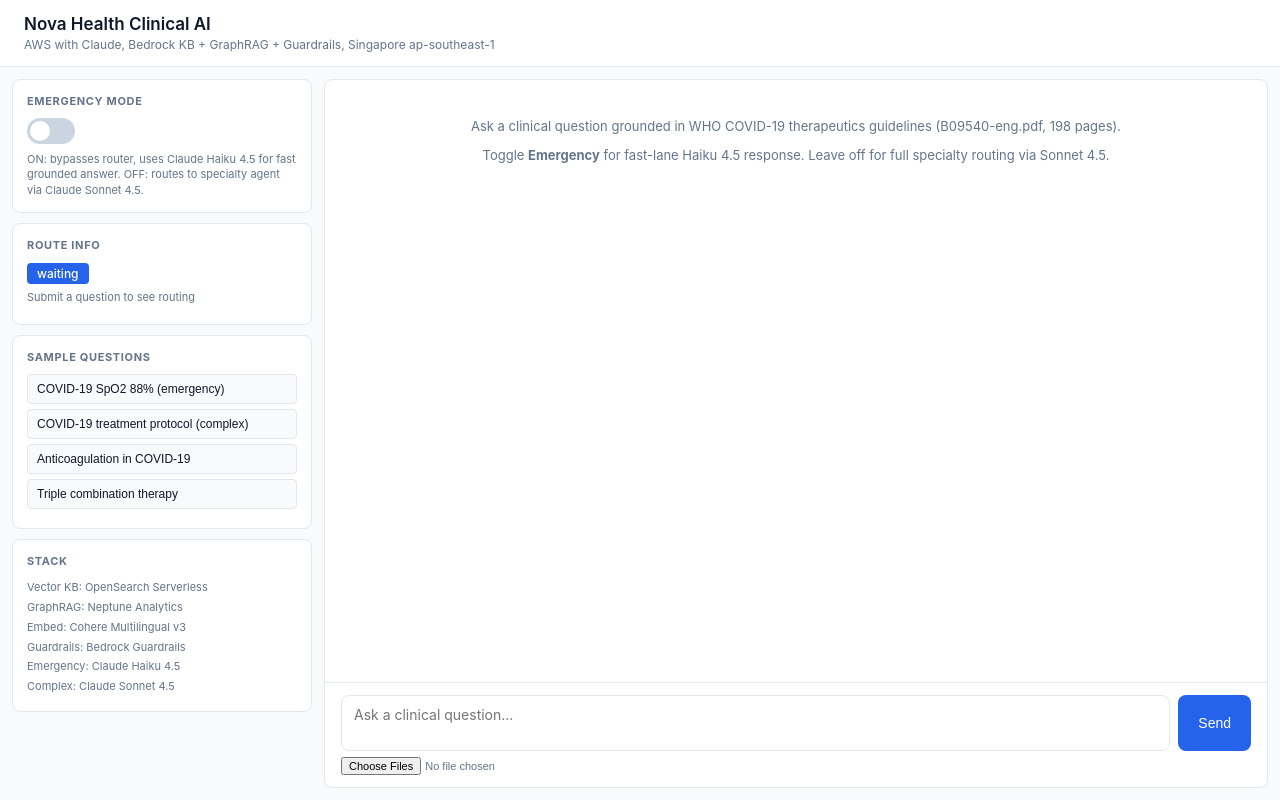
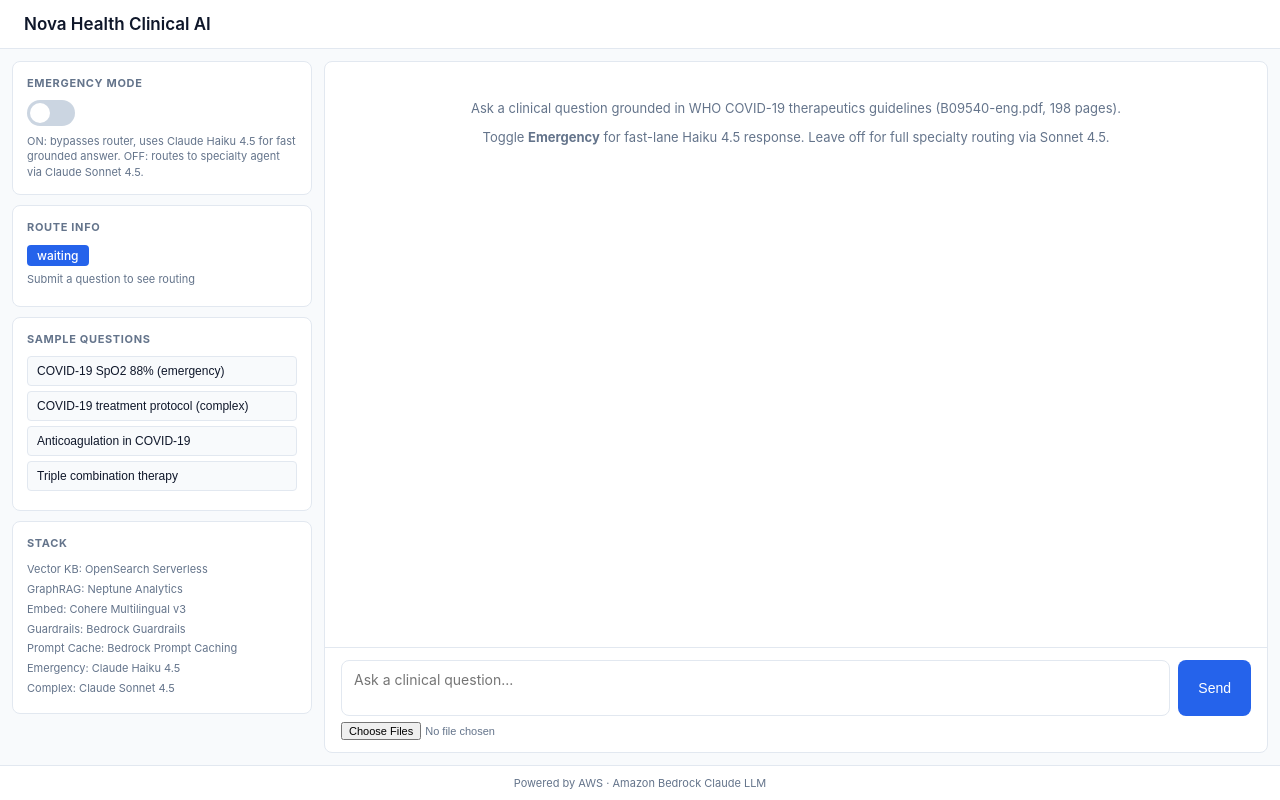
Before and after one commit to toannd021104/Nova-Health-Tech, a plain HTML site: page poc/aws_claude/app/static/index.html in a window 1280 px wide. Drawn offline with nearby package versions, Linux system fonts and the light colour scheme.

Commit message:
ui: remove subtitle, add footer, add prompt cache to stack list

```diff
--- a/poc/aws_claude/app/static/index.html
+++ b/poc/aws_claude/app/static/index.html
@@ -11,7 +11,6 @@
 <body>
   <header>
     <h1>Nova Health Clinical AI</h1>
-    <div class="subtitle">AWS with Claude, Bedrock KB + GraphRAG + Guardrails, Singapore ap-southeast-1</div>
   </header>
 
   <main>
@@ -49,6 +48,7 @@
           <li>GraphRAG: Neptune Analytics</li>
           <li>Embed: Cohere Multilingual v3</li>
           <li>Guardrails: Bedrock Guardrails</li>
+          <li>Prompt Cache: Bedrock Prompt Caching</li>
           <li>Emergency: Claude Haiku 4.5</li>
           <li>Complex: Claude Sonnet 4.5</li>
         </ul>
@@ -76,6 +76,10 @@
     </section>
   </main>
 
+  <footer class="site-footer">
+    <span>Powered by AWS · Amazon Bedrock Claude LLM</span>
+  </footer>
+
   <script src="app.js"></script>
 </body>
 </html>
--- a/poc/aws_claude/app/static/styles.css
+++ b/poc/aws_claude/app/static/styles.css
@@ -205,3 +205,13 @@ form { padding: 12px 16px; border-top: 1px solid var(--border); }
   main { grid-template-columns: 1fr; }
   aside { display: none; }
 }
+
+/* Footer */
+.site-footer {
+  text-align: center;
+  padding: 10px 24px;
+  font-size: 11px;
+  color: var(--muted);
+  border-top: 1px solid var(--border);
+  background: var(--panel);
+}
```
